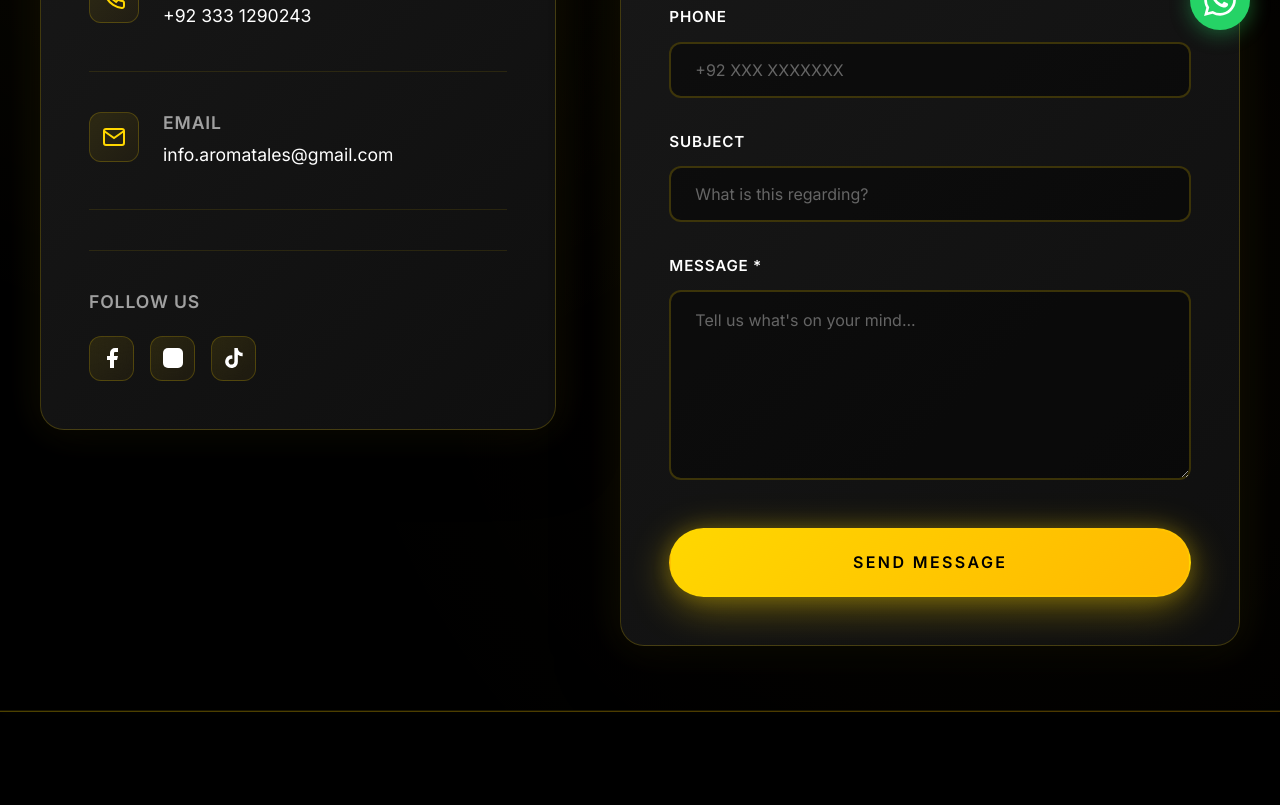
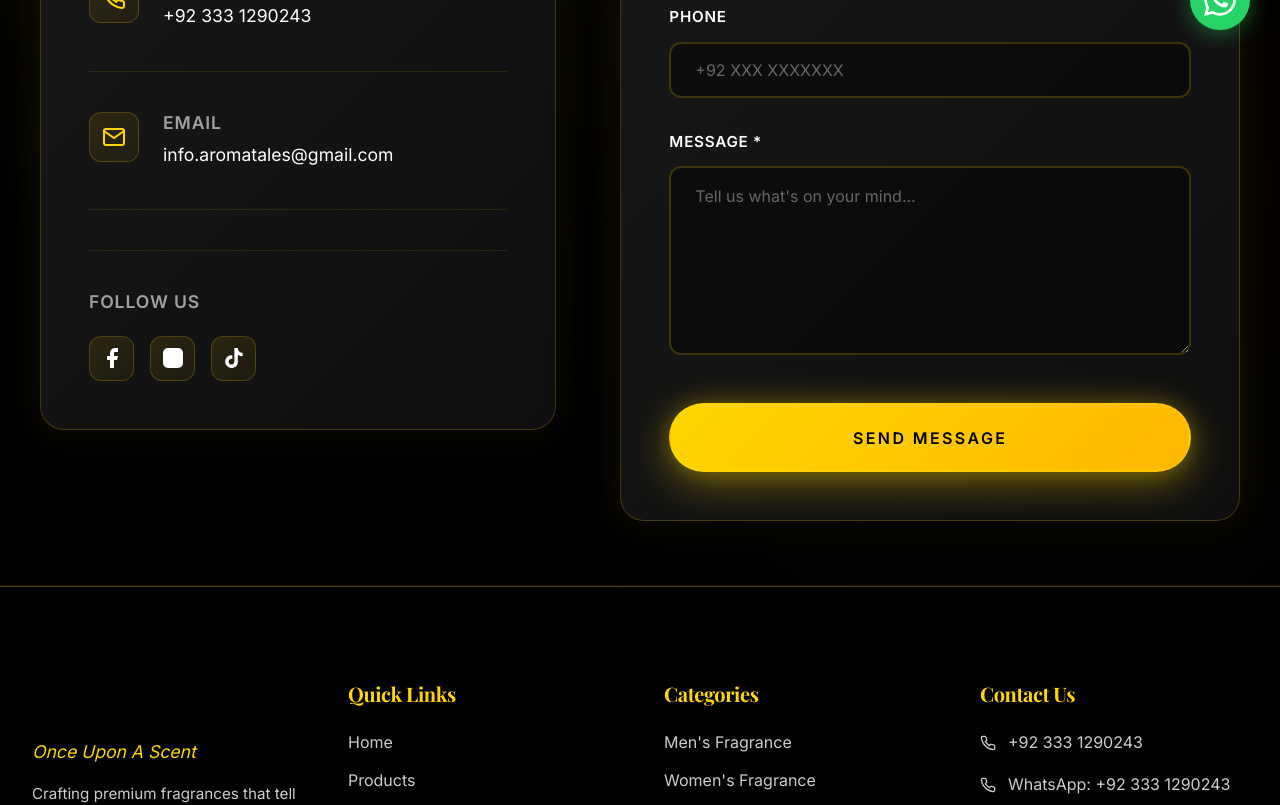
Before and after one commit to Ali139456/AromaTales, a React (Vite) app: page /contact in a window 1280 px wide. Shown: the part 740-1545 px from the top of the page. Built offline with nearby package versions, Linux system fonts and the light colour scheme; no server answers.

Commit message:
Remove subject field from contact form and update social media icons to stroke-based design

```diff
--- a/src/components/Contact.jsx
+++ b/src/components/Contact.jsx
@@ -188,18 +188,6 @@ const Contact = () => {
               </div>
 
               <div className="form-group">
-                <label htmlFor="subject">Subject</label>
-                <input
-                  type="text"
-                  id="subject"
-                  name="subject"
-                  value={formData.subject}
-                  onChange={handleChange}
-                  placeholder="What is this regarding?"
-                />
-              </div>
-
-              <div className="form-group">
                 <label htmlFor="message">Message *</label>
                 <textarea
                   id="message"
```
Also changed, not shown: 2 other files (tests, documents, lock files or other folders).
